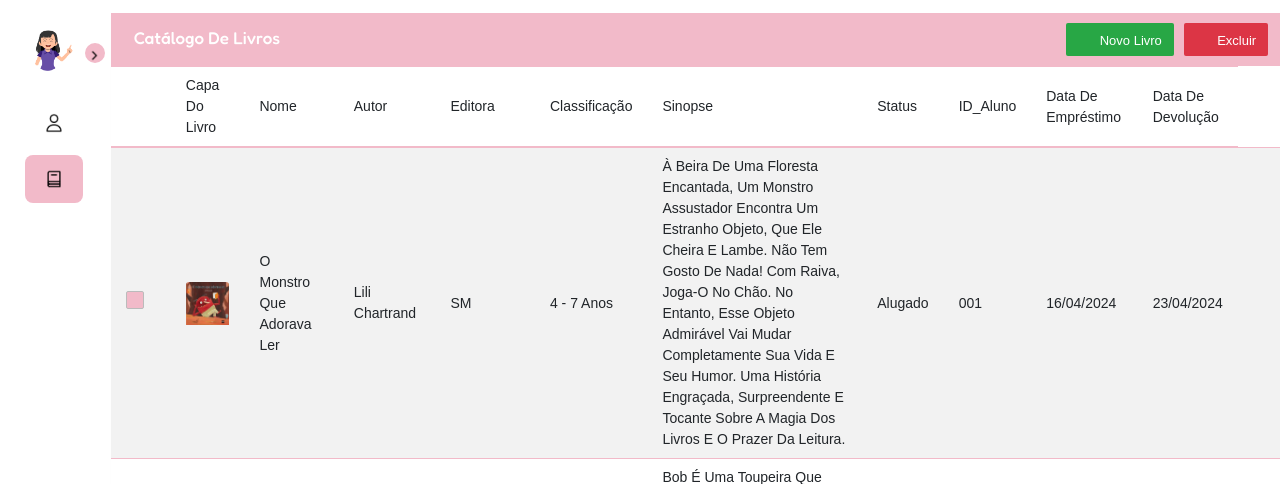
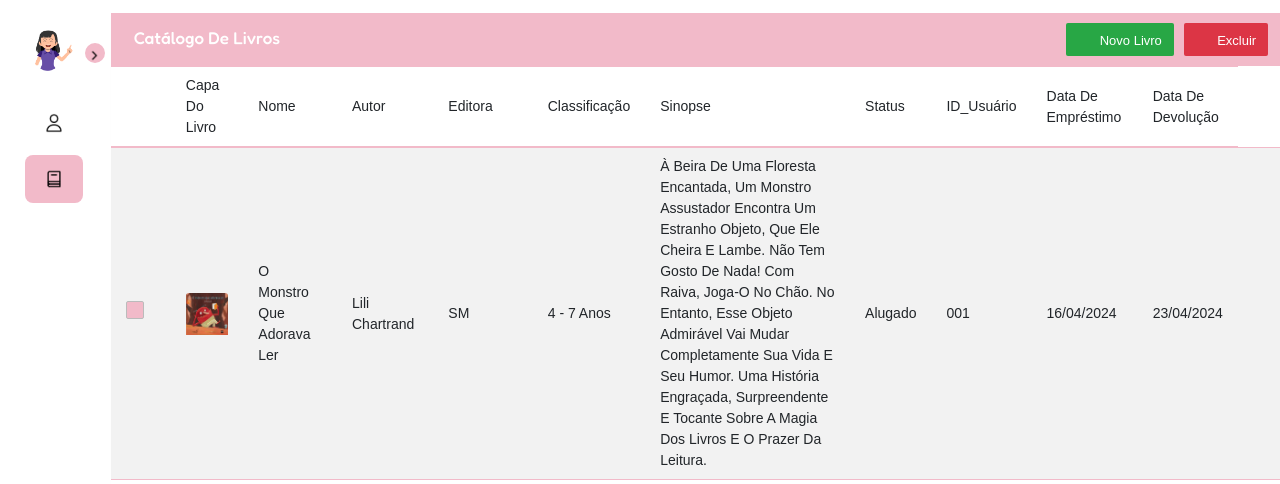
Before and after one commit to saragso/Universo-Dos-Livrinhos, a PHP site: page /catalogoLivro.html in a window 1280 px wide. Shown: the top 484 px of the page. Run offline with PHP 8.4, Linux system fonts and the light colour scheme; some libraries are stand-ins or nearby versions.

Commit message:
edita o arquivo php editarLivro e altera um id na pagina catalogoLivro

```diff
--- a/catalogoLivro.html
+++ b/catalogoLivro.html
@@ -113,7 +113,7 @@
           <th>Classificação</th>
           <th>Sinopse</th>
           <th>Status</th>
-          <th>ID_Aluno</th>
+          <th>ID_Usuário</th>
           <th>Data de empréstimo</th>
           <th>Data de devolução</th>
 
@@ -404,8 +404,8 @@
             <input id="status" type="radio" name="form-control" value="alugado"> Disponível
           </div>
           <div class="form-group">
-            <label>ID_Aluno</label>
-            <input id="id_aluno" type="nunber" class="form-control">
+            <label>ID_Usuário</label>
+            <input id="id_usuario" type="nunber" class="form-control">
           </div>
           <div class="form-group">
             <label>Data de empréstimo</label>
```
Also changed, not shown: editarLivro.php (+8 -14 lines).
